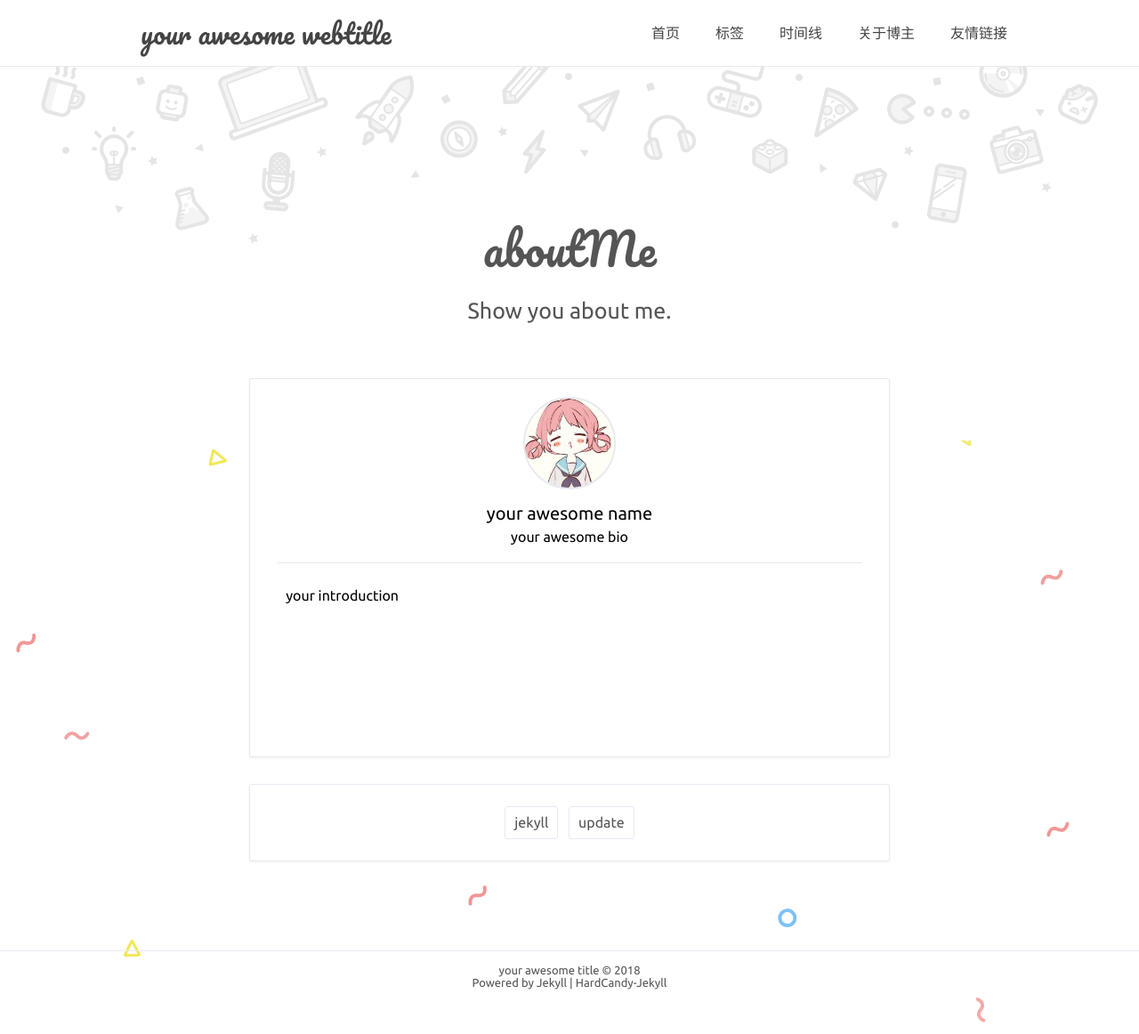
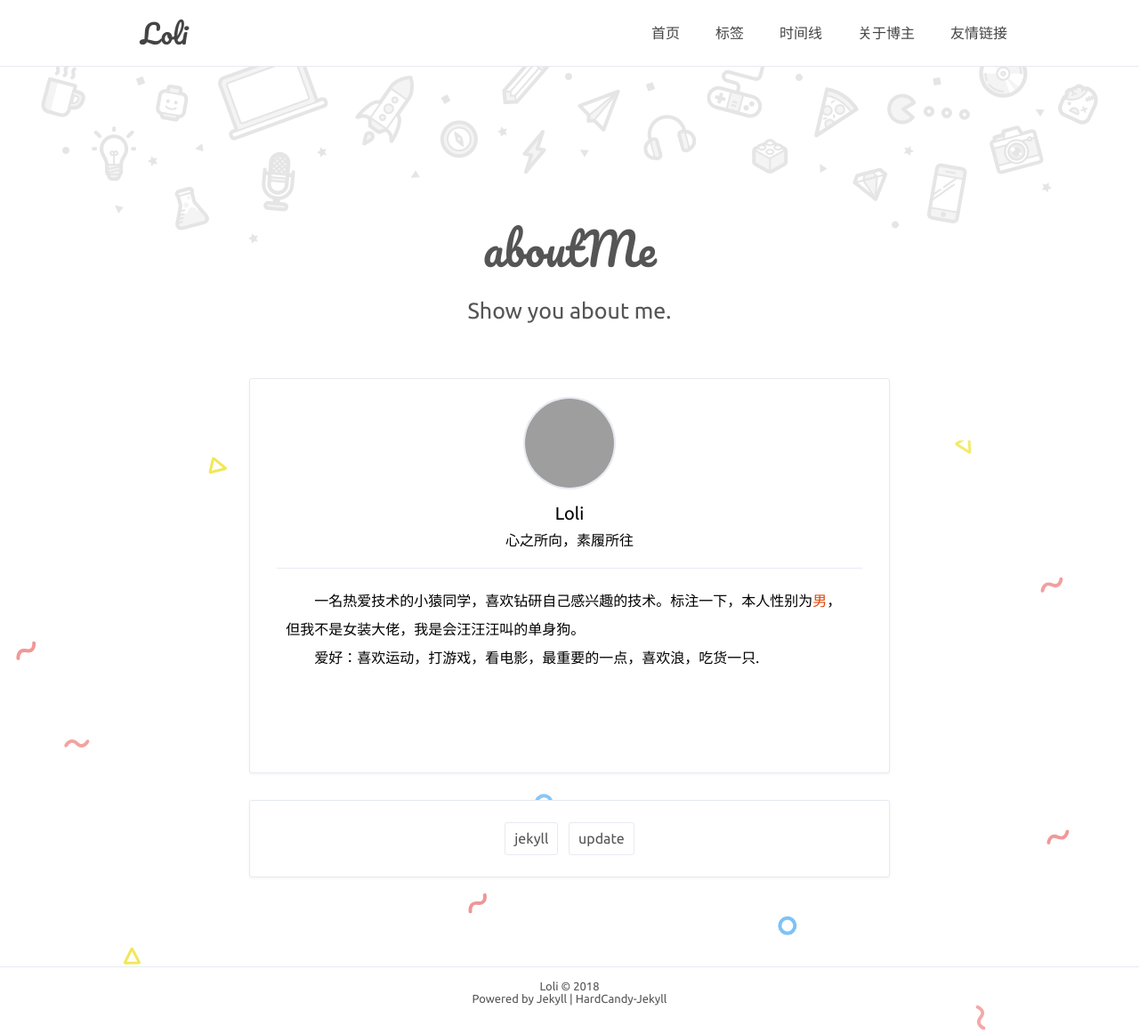
Before and after one commit to WhisperLoli/whisperloli.github.io, a Jekyll site: the page built from about.html, in a window 1280 px wide. Shown: the whole page at 89% size. Built offline with Jekyll 4.4.1, drawn with Linux system fonts in a browser that asks for light colours; comment, search, counter and statistics services are not loaded; grey boxes are pictures that could not be loaded.

Commit message:
添加个人介绍

```diff
--- a/_config.yml
+++ b/_config.yml
@@ -1,8 +1,8 @@
 # Site settings 配置站点
-title: 'your awesome title'
-description: 'your web description'
-keywords: 'your web keywords, another keywords'
-url: 'https://abc.github.io' # your host
+title: 'Loli'
+description: 'For dream'
+keywords: 'data,spark,python,spider,linux'
+url: 'https://whisperloli.github.io' # your host
 
 # nav 中文字符空格：&emsp;
 nav: # 最佳体验 六个标签 且最好每个标签不超过4中文字
@@ -14,31 +14,32 @@ nav: # 最佳体验 六个标签 且最好每个标签不超过4中文字
 
 # 博主
 author: true
-name: 'your awesome name'
-NickName: 'your awesome nickname'
-webtitle: 'your awesome webtitle'
-bio: 'your awesome bio'
+name: 'Loli'
+NickName: 'Loli'
+webtitle: 'Loli'
+bio: '心之所向，素履所往'
 about: true
-aboutyou: 'your introduction'
-portraits: '/assets/profile.jpeg' # your portraits image file path
+aboutyou: '&emsp;&emsp;一名热爱技术的小猿同学，喜欢钻研自己感兴趣的技术。标注一下，本人性别为<a>男</a>，但我不是女装大佬，我是会汪汪汪叫的单身狗。<br/>
+	&emsp;&emsp;爱好：喜欢运动，打游戏，看电影，最重要的一点，喜欢浪，吃货一只.'
+portraits: 'https://avatars0.githubusercontent.com/u/31977300?s=400&u=bbb0053293996d480f200894c87e9ff7230153c8&v=4' # your portraits image file path
 
 # SNS
 SNS: true
 SNS-icon: #['Facebook', 'weibo', 'qq', 'github', 'Dribbble', 'Twitter', 'instagram', 'weixin', 'Codepen']
-  mail: 'mailto:abc@gmail.com'
+  mail: 'mailto:ahhunengjun@163.com'
   weixin: '' # 你的微信二维码存放的地址
   qq: '' # 你的qq二维码存放的地址 or http://wpa.qq.com/msgrd?v=3&uin='你的QQ号'&site=qq&menu=yes
-  github: ''
-  Codepen: ''
+  github: 'https://github.com/WhisperLoli'
+ # Codepen: ''
   weibo: ''
-  instagram: ''
-  Twitter: ''
-  Dribbble: ''
-  Facebook: ''
-  Google: ''
-  zhihu: ''
-  juejin: ''
-  twitch: ''
+ # instagram: ''
+ # Twitter: ''
+ # Dribbble: ''
+ # Facebook: ''
+ # Google: ''
+ # zhihu: ''
+ # juejin: ''
+ # twitch: ''
 
 # 分页
 paginate: 2
@@ -59,7 +60,7 @@ pygmentsTheme: 'default'
 
 # 友情链接
 friends:
-  jekyll: 'https://www.jekyll.com.cn/'
+  jekyll: 'https://gorgeousni.github.io/'
 
 # 评论 最佳体验 在disqus、livere和Gitment之间三选一
 # disqus 评论
```
Also changed, not shown: 9 other files.
